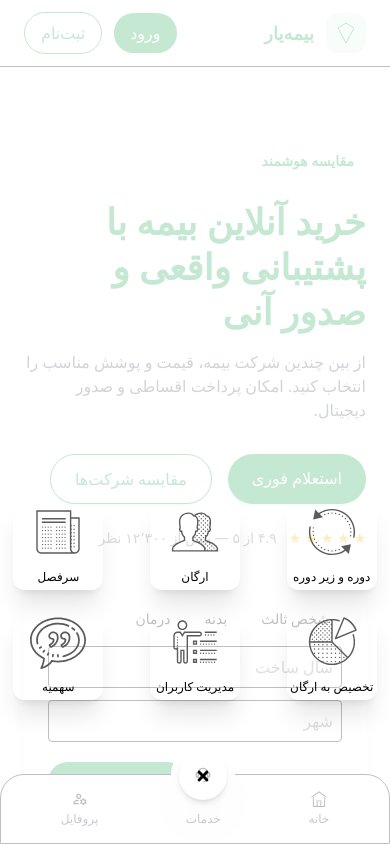
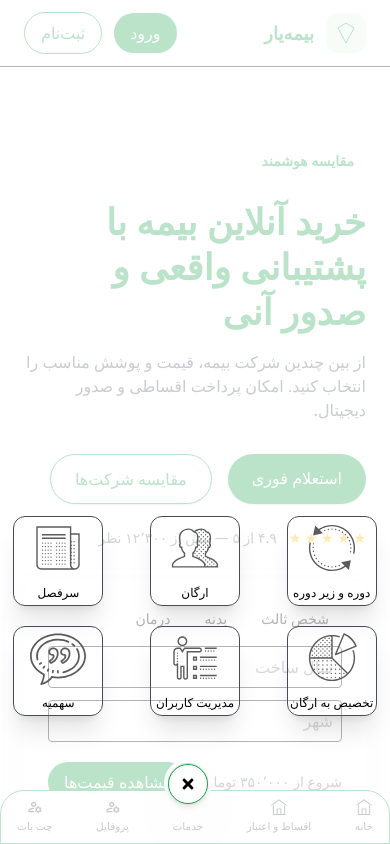
Before and after one commit to Alirezarh7/bimeYar, a React (Vite) app: page / in a window 390 px wide. Both pictures are taken after a click on the element "خدمات". Shown: the top 844 px of the page. Built offline with nearby package versions, Linux system fonts and the light colour scheme.

Commit message:
edit Footer.tsx

```diff
--- a/src/App.css
+++ b/src/App.css
@@ -3,11 +3,13 @@
 @theme {
     --color-primary: var(--primary);
     --color-muted: var(--muted);
+    --color-footerBack: var(--footerBack);
 }
 
 :root {
     --primary: #16a34a;
-    --muted: #6b7280;
+    --muted: #494c57;
+    --footerBack: #ffffff;
 }
 
 .card {
--- a/src/component/layout/Footer.tsx
+++ b/src/component/layout/Footer.tsx
@@ -8,7 +8,7 @@ import {RiCustomerService2Line} from "react-icons/ri";
 import {TfiHome} from "react-icons/tfi";
 import {useWindowWidth} from "../../hook/useWindowWidth.ts";
 
-const BottomNav = () => {
+const Footer = () => {
   const location = useLocation();
   const currentPath = location.pathname;
   useEffect(() => {
@@ -31,21 +31,31 @@ const BottomNav = () => {
   const navItems = [
     {
       id: '/',
-      icon: <TfiHome color={selectedTab === '/' ? "#black" : "black"}/>,
+      icon: <TfiHome className={selectedTab === '/' ? "text-primary" : "text-muted"}/>,
       label: "خانه",
       history: '/'
     },
     {
+      id: '/profile-asd',
+      icon: <TfiHome className={selectedTab === '/' ? "text-primary" : "text-muted"}/>,
+      label: "اقساط و اعتبار",
+      history: '/profile-asd'
+    },
+    {
       id: 2,
-      icon: <RiCustomerService2Line color={"black"}/>,
+      icon: <RiCustomerService2Line className={"text-muted"}/>,
       label: "خدمات",
     },
     {
       id: '/profile',
-      icon: <MdOutlineManageAccounts color={selectedTab === '/profile' ? "#black" : "black"}/>,
+      icon: <MdOutlineManageAccounts className={selectedTab === '/' ? "text-primary" : "text-muted"}/>,
       label: "پروفایل",
       history: '/profile',
-
+    },
+    {
+      id: 3,
+      icon: <MdOutlineManageAccounts  className={"text-muted"}/>,
+      label: "چت بات",
     },
   ];
 
@@ -98,14 +108,14 @@ const BottomNav = () => {
     <>
       {useWindowWidth() > 550 ?
         <footer className="bg-primary-50 mt-12">
-          <div className="max-w-6xl mx-auto px-6 py-6 text-center text-sm text-gray-600">
+          <div className="max-w-6xl mx-auto px-6 py-6 text-center text-sm text-muted">
             © {new Date().getFullYear()} بیمه‌یار — نمونه TypeScript و Vite
           </div>
         </footer>
         :
         <>
           <div
-            className="md:hidden fixed bottom-0 left-0 right-0  p-4 flex border border-gridColor bg-white justify-around items-center shadow-xl rounded-t-3xl z-30 ">
+            className=" fixed bottom-0 left-0 right-0 py-2 px-4 flex border border-primary bg-footerBack justify-between items-center shadow-xl rounded-t-3xl z-30 ">
             {navItems.map((item) => (
               <div
                 key={item.id}
@@ -122,21 +132,21 @@ const BottomNav = () => {
                 {selectedTab === item.id && (
                   <motion.div
                     layoutId="indicator"
-                    className="absolute -top-12 w-16 h-16 bg-white rounded-full flex items-center justify-center "
+                    className="absolute -top-10 w-fit p-1 bg-footerBack rounded-full flex items-center justify-center "
                     transition={{type: "spring", stiffness: 300, damping: 20}}
                   >
                     <div
-                      className=" text-gray-800  w-12 h-12 bg-gradient-to-r from-customBlue/50 to-customBlue rounded-full flex items-center justify-center shadow-2xl ">
+                      className="w-10 h-10 border border-primary rounded-full flex items-center justify-center shadow-2xl ">
                       {item.icon}
                     </div>
                   </motion.div>
                 )}
                 <span
-                  className={`text-gray-800 ${selectedTab === item.id ? "opacity-0" : "opacity-100"}`}
+                  className={` ${selectedTab === item.id ? "opacity-0" : "opacity-100"}`}
                 >
               {item.icon}
             </span>
-                <span className="text-xs text-gray-800 mt-1">{item.label}</span>
+                <span className="text-[10.5px] text-muted mt-1">{item.label}</span>
               </div>
             ))}
           </div>
@@ -149,7 +159,7 @@ const BottomNav = () => {
                 animate={{opacity: 1, y: 0}}
                 exit={{opacity: 0, y: 50}}
                 transition={{duration: 0.3}}
-                className="fixed top-0 left-0 w-full h-full bg-white/75 flex flex-col items-center justify-center z-[1000001] overflow-hidden"
+                className="fixed top-0 left-0 w-full h-full bg-white/70 flex flex-col items-center justify-center z-[1000001] overflow-hidden"
               >
                 <div
                   className={
@@ -166,7 +176,7 @@ const BottomNav = () => {
                             setSelectedTab(currentPath)
                           }}
                           className={
-                            "bg-gradient-to-r from-sliderColor to-customBlue/90 text-sliderBlueColor rounded-xl flex flex-col items-center justify-center w-[90px] h-[90px] shadow-xl"
+                            " border border-muted text-sliderBlueColor rounded-xl flex flex-col items-center justify-center w-[90px] h-[90px] shadow-xl"
                           }
                         >
                           <div className={"mb-2"}>{item.icon}</div>
@@ -178,7 +188,7 @@ const BottomNav = () => {
                             setIsModalOpen(false)
                             setSelectedTab(currentPath)
                           }}
-                          className="w-12 h-12 bg-gradient-to-r from-sliderColor  to-customBlue/80 text-sliderBlueColor   rounded-full flex  items-center justify-center shadow-md ml-4 my-8"
+                          className="w-10 h-10 border border-primary bg-white text-sliderBlueColor    rounded-full flex  items-center justify-center shadow-md mr-[14.5px] my-7"
                         >
                           {item.icon}
                         </div>
@@ -195,4 +205,4 @@ const BottomNav = () => {
   );
 };
 
-export default BottomNav;
+export default Footer;
--- a/src/component/layout/MainLayout.tsx
+++ b/src/component/layout/MainLayout.tsx
@@ -1,5 +1,5 @@
 import {Header} from "./Header.tsx";
-import BottomNav from "./Footer.tsx";
+import Footer from "./Footer.tsx";
 import WebRouter from "../../router/WebRouter.tsx";
 
 const MainLayout = () => {
@@ -10,7 +10,7 @@ const MainLayout = () => {
         <WebRouter/>
       </main>
       <div className={'max-md:mt-20'}>
-        <BottomNav/>
+        <Footer/>
       </div>
     </>
   );
```
